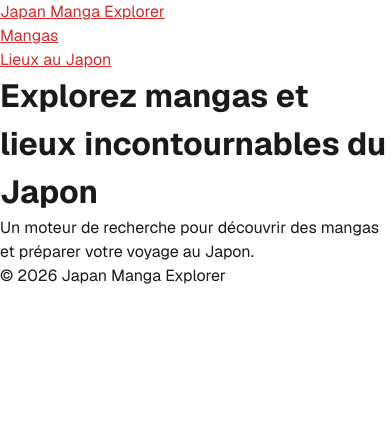
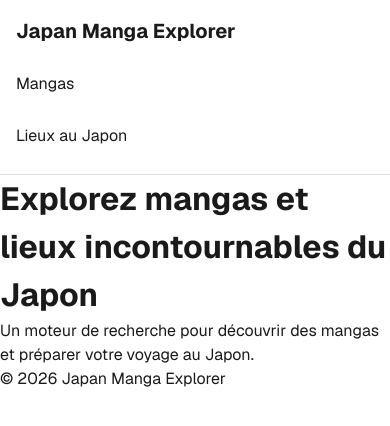
Before and after one commit to arnaudbregere/japan-react, a Next.js app: page / in a window 390 px wide. Shown: the top 426 px of the page. Built offline with nearby package versions, Linux system fonts and the light colour scheme.

Commit message:
feat: composant Header mobile-first avec navigation accessible

```diff
--- a/src/app/page.tsx
+++ b/src/app/page.tsx
@@ -1,5 +1,5 @@
 import type { Metadata } from "next";
-import Link from "next/link";
+import Header from "@/components/Header/Header";
 
 export const metadata: Metadata = {
   title: "Accueil",
@@ -8,19 +8,7 @@ export const metadata: Metadata = {
 export default function HomePage() {
   return (
     <>
-      <header>
-        <nav aria-label="Navigation principale">
-          <Link href="/">Japan Manga Explorer</Link>
-          <ul>
-            <li>
-              <Link href="/mangas">Mangas</Link>
-            </li>
-            <li>
-              <Link href="/lieux">Lieux au Japon</Link>
-            </li>
-          </ul>
-        </nav>
-      </header>
+      <Header />
 
       <main>
         <h1>Explorez mangas et lieux incontournables du Japon</h1>
--- /dev/null
+++ b/src/components/Header/Header.module.scss
@@ -0,0 +1,68 @@
+@use "../../styles/tokens" as *;
+@use "../../styles/mixins" as *;
+
+.header {
+  border-bottom: 1px solid $color-border;
+  padding: $space-4;
+}
+
+.nav {
+  display: flex;
+  flex-direction: column;
+  gap: $space-4;
+
+  @include from-tablet {
+    flex-direction: row;
+    align-items: center;
+    justify-content: space-between;
+  }
+}
+
+.logo {
+  font-size: $font-size-lg;
+  font-weight: 700;
+  color: $color-text;
+  text-decoration: none;
+
+  &:hover,
+  &:focus-visible {
+    color: $color-primary;
+  }
+}
+
+.menu {
+  display: flex;
+  flex-direction: column;
+  gap: $space-2;
+  list-style: none;
+
+  @include from-tablet {
+    flex-direction: row;
+    gap: $space-6;
+  }
+}
+
+.menuLink {
+  color: $color-text;
+  text-decoration: none;
+  font-size: $font-size-base;
+  padding: $space-2 0;
+
+  // Zone de clic confortable au doigt (min. 44px recommandé pour le mobile)
+  @media (max-width: $breakpoint-tablet - 1) {
+    display: block;
+    min-height: 44px;
+    display: flex;
+    align-items: center;
+  }
+
+  &:hover,
+  &:focus-visible {
+    color: $color-primary;
+  }
+
+  &:focus-visible {
+    outline: 2px solid $color-primary;
+    outline-offset: 2px;
+  }
+}
--- /dev/null
+++ b/src/components/Header/Header.tsx
@@ -0,0 +1,26 @@
+import Link from "next/link";
+import styles from "./Header.module.scss";
+
+export default function Header() {
+  return (
+    <header className={styles.header}>
+      <nav className={styles.nav} aria-label="Navigation principale">
+        <Link href="/" className={styles.logo}>
+          Japan Manga Explorer
+        </Link>
+        <ul className={styles.menu}>
+          <li>
+            <Link href="/mangas" className={styles.menuLink}>
+              Mangas
+            </Link>
+          </li>
+          <li>
+            <Link href="/lieux" className={styles.menuLink}>
+              Lieux au Japon
+            </Link>
+          </li>
+        </ul>
+      </nav>
+    </header>
+  );
+}
```
